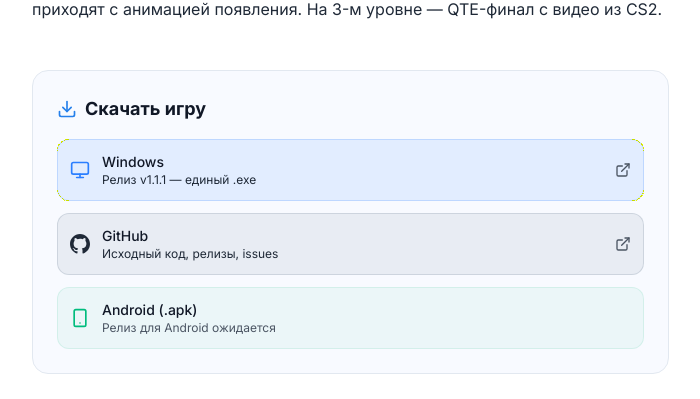
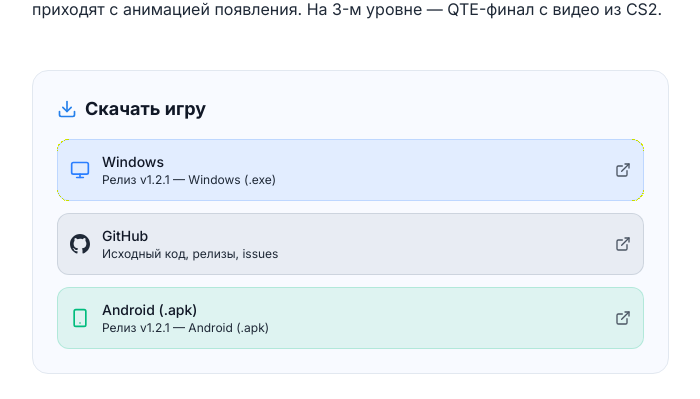
Before and after one commit to igetpaid/igetpaid.github.io, a React (Vite) app: page /gamedev/hardreset in a window 1280 px wide. Shown: the part 1934-2333 px from the top of the page, without its empty margins (120-820 px from the left). Built offline with nearby package versions, Linux system fonts and the light colour scheme.

Commit message:
feat: HardReset v1.2.1 download links (EXE + APK)

```diff
--- a/src/data/projectDetails.js
+++ b/src/data/projectDetails.js
@@ -90,10 +90,11 @@
     },
 
     download: {
-      windows: 'https://github.com/igetpaid/HardReset/releases/latest/download/hardreset.exe',
-      android: null,
+      windows: 'https://github.com/igetpaid/HardReset/releases/download/v1.2.1/hardreset.exe',
+      android: 'https://github.com/igetpaid/HardReset/releases/download/v1.2.1/hardreset.apk',
       github: 'https://github.com/igetpaid/HardReset',
-      note: 'Релиз v1.1.1 — единый .exe',
+      note: 'Релиз v1.2.1 — Windows (.exe)',
+      androidNote: 'Релиз v1.2.1 — Android (.apk)',
     },
 
     comments: [
--- a/src/pages/ProjectPage.jsx
+++ b/src/pages/ProjectPage.jsx
@@ -322,7 +322,24 @@
                       </a>
                     )}
 
-                    {/* Android — заглушка */}
+                    {/* Android — ссылка на релиз */}
+                    {project.download?.android ? (
+                      <a
+                        href={project.download.android}
+                        target="_blank"
+                        rel="noopener noreferrer"
+                        className="flex items-center gap-3 p-3 rounded-xl bg-emerald-500/10 border border-emerald-500/20 hover:bg-emerald-500/15 transition-colors group"
+                      >
+                        <Smartphone className="w-5 h-5 text-emerald-500" />
+                        <div className="flex-1">
+                          <p className="text-sm font-medium text-[var(--section-text)]">Android (.apk)</p>
+                          <p className="text-xs text-[var(--section-text-secondary)]">
+                            {project.download.androidNote || 'Скачать .apk'}
+                          </p>
+                        </div>
+                        <ExternalLink className="w-4 h-4 text-[var(--section-muted)] group-hover:text-emerald-500 transition-colors" />
+                      </a>
+                    ) : (
                       <div className="flex items-center gap-3 p-3 rounded-xl bg-emerald-500/5 border border-emerald-500/10">
                         <Smartphone className="w-5 h-5 text-emerald-500" />
                         <div className="flex-1">
@@ -332,6 +349,7 @@
                           </p>
                         </div>
                       </div>
+                    )}
                   </div>
                 </motion.div>
               )}
```
Lines whose indentation alone changed are shown as unchanged.
